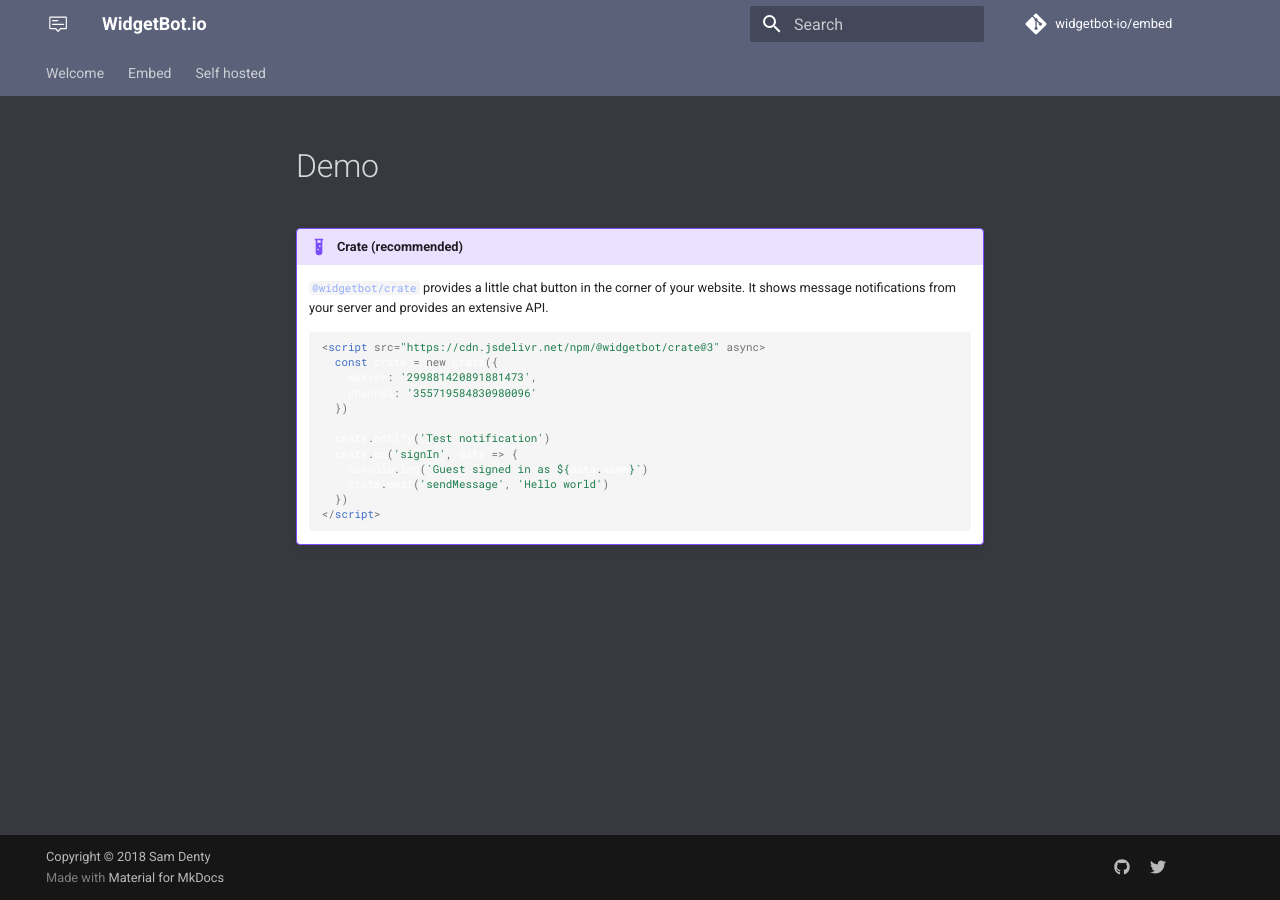
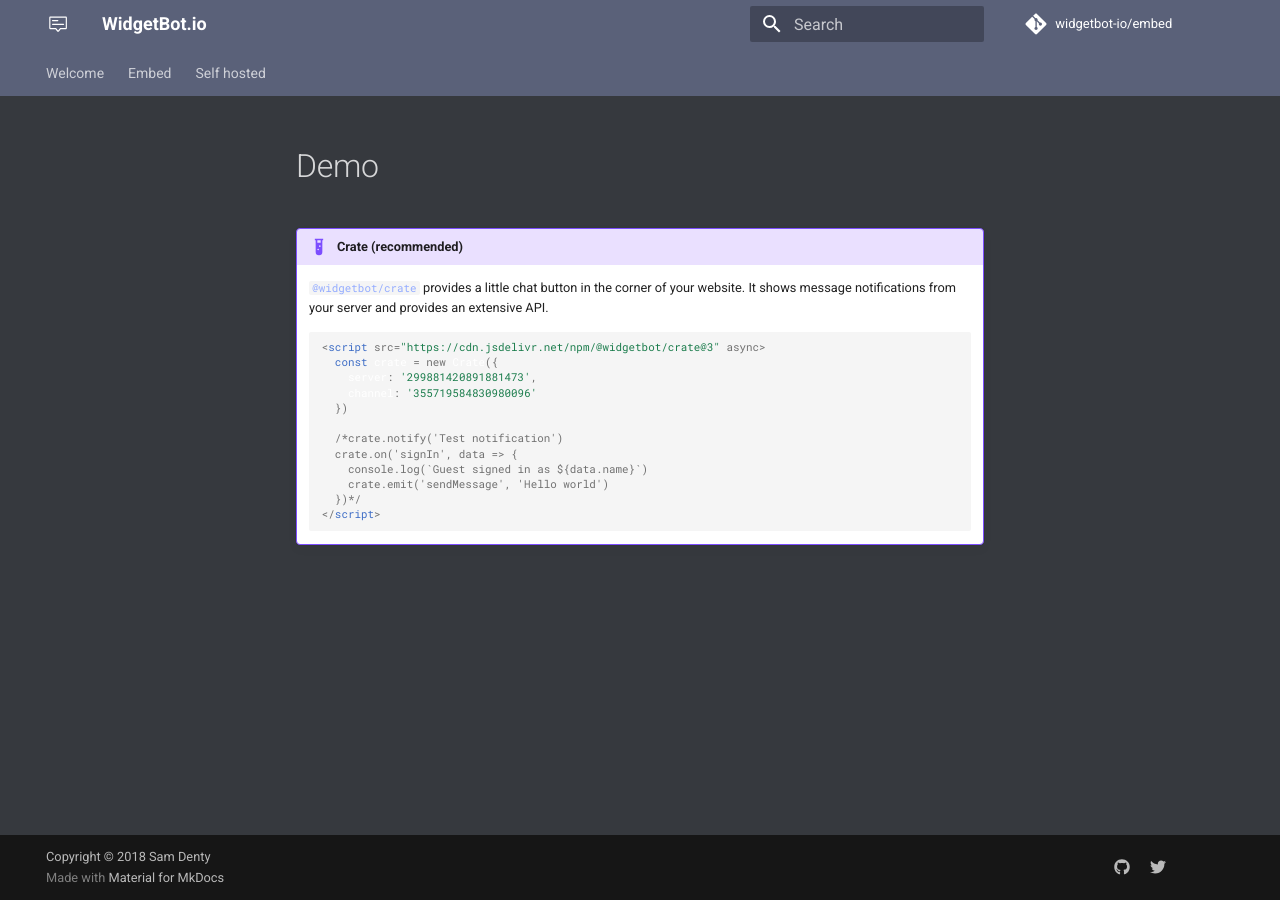
Before and after one commit to widgetbot-io/documentation, an MkDocs documentation site: the page built from docs/embed/crate/demo.md, in a window 1280 px wide. Built offline with MkDocs 1.6.1 and Material for MkDocs 9.7.7, drawn with Linux system fonts in a browser that asks for light colours; a script that is not in the unit is left out; comment, search, counter and statistics services are not loaded; old or Windows-style settings are respelled for this version of MkDocs.

````diff
--- a/docs/embed/crate/demo.md
+++ b/docs/embed/crate/demo.md
@@ -9,10 +9,10 @@
         channel: '355719584830980096'
       })
 
-      crate.notify('Test notification')
+      /*crate.notify('Test notification')
       crate.on('signIn', data => {
         console.log(`Guest signed in as ${data.name}`)
         crate.emit('sendMessage', 'Hello world')
-      })
+      })*/
     </script>
     ```
````
